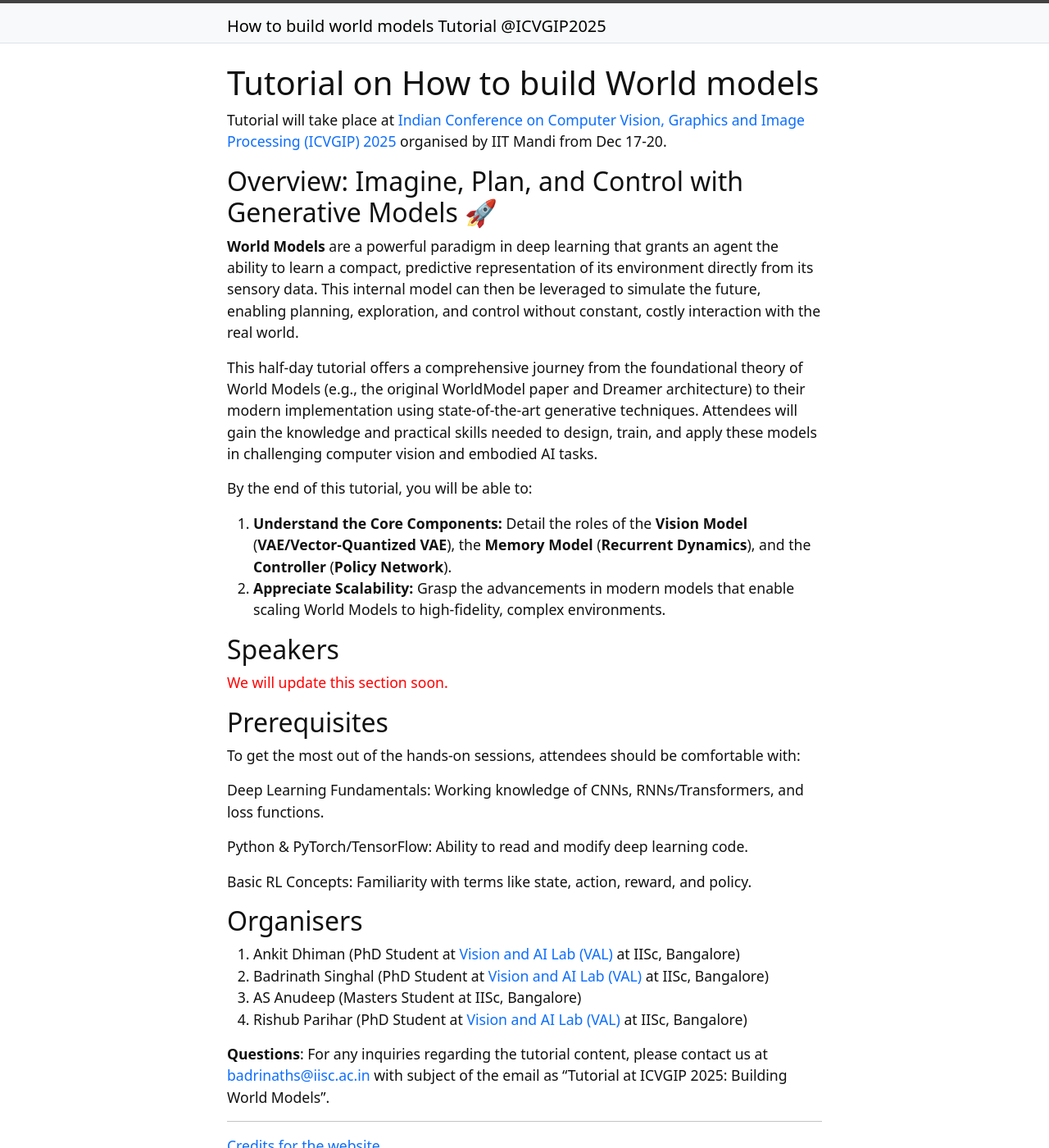
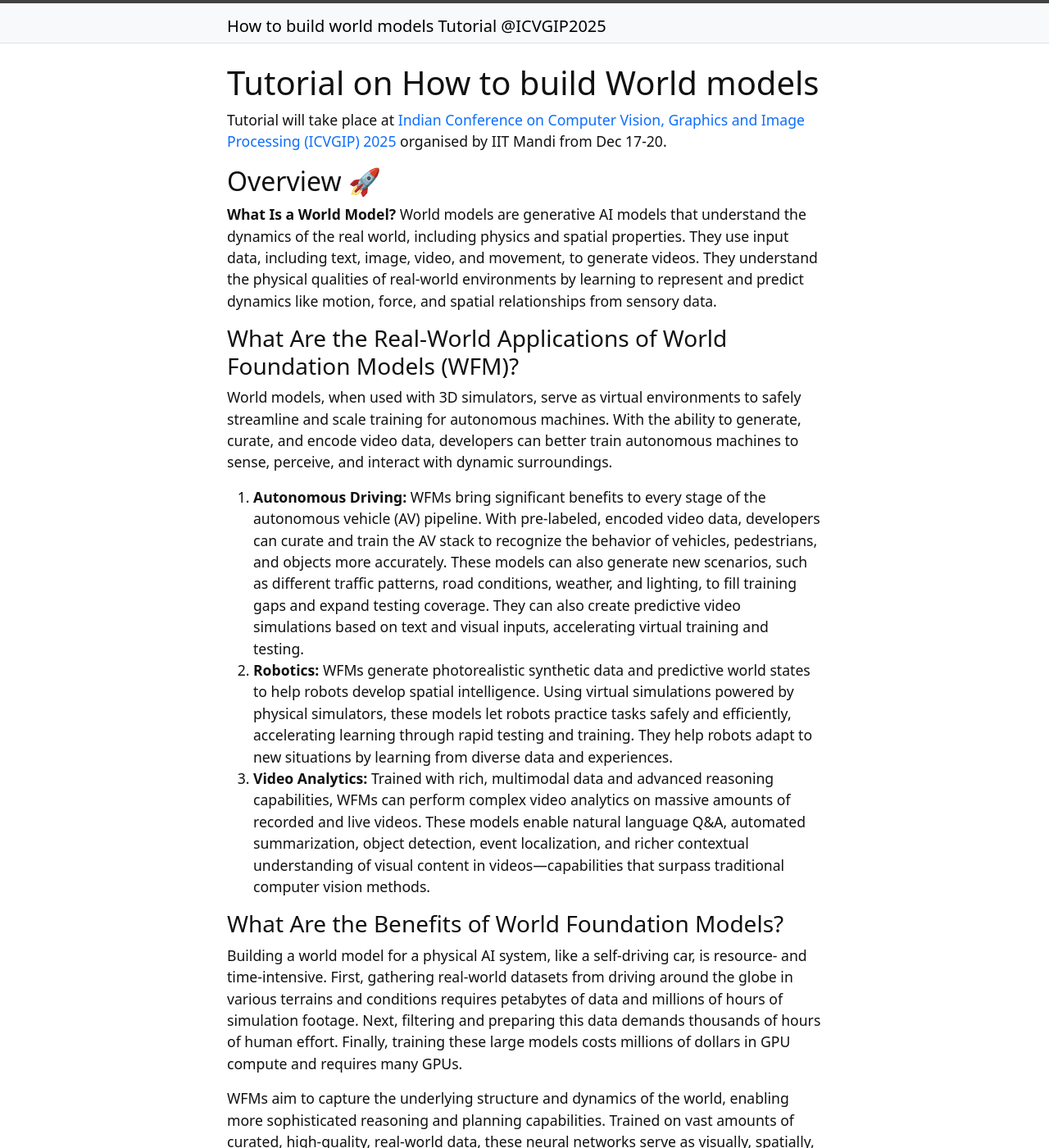
Before and after one commit to howtobuildworldmodels/howtobuildworldmodels.github.io, a Jekyll site: the page built from index.md, in a window 1280 px wide and 1400 px high. Shown: the whole window at 82% size. Built offline with Jekyll 4.4.1, drawn with Linux system fonts in a browser that asks for light colours; some of the changed text lies outside the part shown.

Commit message:
Update index.md

```diff
--- a/index.md
+++ b/index.md
@@ -7,11 +7,28 @@ layout: page
 
 Tutorial will take place at [Indian Conference on Computer Vision, Graphics and Image Processing (ICVGIP) 2025](https://icvgip.in/2025/) organised by IIT Mandi from Dec 17-20.
 
-## Overview: Imagine, Plan, and Control with Generative Models 🚀
+## Overview 🚀
 
-**World Models** are a powerful paradigm in deep learning that grants an agent the ability to learn a compact, predictive representation of its environment directly from its sensory data. This internal model can then be leveraged to simulate the future, enabling planning, exploration, and control without constant, costly interaction with the real world.
+**What Is a World Model?**
+World models are generative AI models that understand the dynamics of the real world, including physics and spatial properties. They use input data, including text, image, video, and movement, to generate videos. They understand the physical qualities of real-world environments by learning to represent and predict dynamics like motion, force, and spatial relationships from sensory data.
 
-This half-day tutorial offers a comprehensive journey from the foundational theory of World Models (e.g., the original WorldModel paper and Dreamer architecture) to their modern implementation using state-of-the-art generative techniques. Attendees will gain the knowledge and practical skills needed to design, train, and apply these models in challenging computer vision and embodied AI tasks.
+### What Are the Real-World Applications of World Foundation Models (WFM)?
+
+World models, when used with 3D simulators, serve as virtual environments to safely streamline and scale training for autonomous machines. With the ability to generate, curate, and encode video data, developers can better train autonomous machines to sense, perceive, and interact with dynamic surroundings.
+
+1. **Autonomous Driving:** WFMs bring significant benefits to every stage of the autonomous vehicle (AV) pipeline. With pre-labeled, encoded video data, developers can curate and train the AV stack to recognize the behavior of vehicles, pedestrians, and objects more accurately. These models can also generate new scenarios, such as different traffic patterns, road conditions, weather, and lighting, to fill training gaps and expand testing coverage. They can also create predictive video simulations based on text and visual inputs, accelerating virtual training and testing.
+2. **Robotics:** WFMs generate photorealistic synthetic data and predictive world states to help robots develop spatial intelligence. Using virtual simulations powered by physical simulators, these models let robots practice tasks safely and efficiently, accelerating learning through rapid testing and training. They help robots adapt to new situations by learning from diverse data and experiences.
+3. **Video Analytics:** Trained with rich, multimodal data and advanced reasoning capabilities, WFMs can perform complex video analytics on massive amounts of recorded and live videos. These models enable natural language Q&A, automated summarization, object detection, event localization, and richer contextual understanding of visual content in videos—capabilities that surpass traditional computer vision methods.
+
+### What Are the Benefits of World Foundation Models?
+Building a world model for a physical AI system, like a self-driving car, is resource- and time-intensive. First, gathering real-world datasets from driving around the globe in various terrains and conditions requires petabytes of data and millions of hours of simulation footage. Next, filtering and preparing this data demands thousands of hours of human effort. Finally, training these large models costs millions of dollars in GPU compute and requires many GPUs.
+
+WFMs aim to capture the underlying structure and dynamics of the world, enabling more sophisticated reasoning and planning capabilities. Trained on vast amounts of curated, high-quality, real-world data, these neural networks serve as visually, spatially, and physically aware synthetic data generators for physical AI systems.
+
+WFMs allow developers to extend generative AI beyond the confines of 2D software and bring its capabilities into the real world while reducing the need for real-world trials. While AI’s power has traditionally been harnessed in digital domains, world models will unlock AI for tangible, real-world experiences.
+
+
+This three hour tutorial offers a comprehensive journey from the foundational theory of World Models (e.g., the original WorldModel paper and Dreamer architecture) to their modern implementation using state-of-the-art generative techniques. Attendees will gain the knowledge and practical skills needed to design, train, and apply these models in challenging computer vision and embodied AI tasks.
 
 
 By the end of this tutorial, you will be able to:
@@ -45,6 +62,10 @@ Basic RL Concepts: Familiarity with terms like state, action, reward, and policy
 
 **Questions**: For any inquiries regarding the tutorial content, please contact us at [badrinaths@iisc.ac.in](badrinaths@iisc.ac.in) with subject of the email as "Tutorial at ICVGIP 2025: Building World Models".
 
+**References**
+1. [NVIDIA WFM](https://www.nvidia.com/en-in/glossary/world-models/)
+2. [Genie 3](https://deepmind.google/discover/blog/genie-3-a-new-frontier-for-world-models/)
+
 ------
 
 [Credits for the website](https://github.com/evanwill/workshop-template-b)
```
